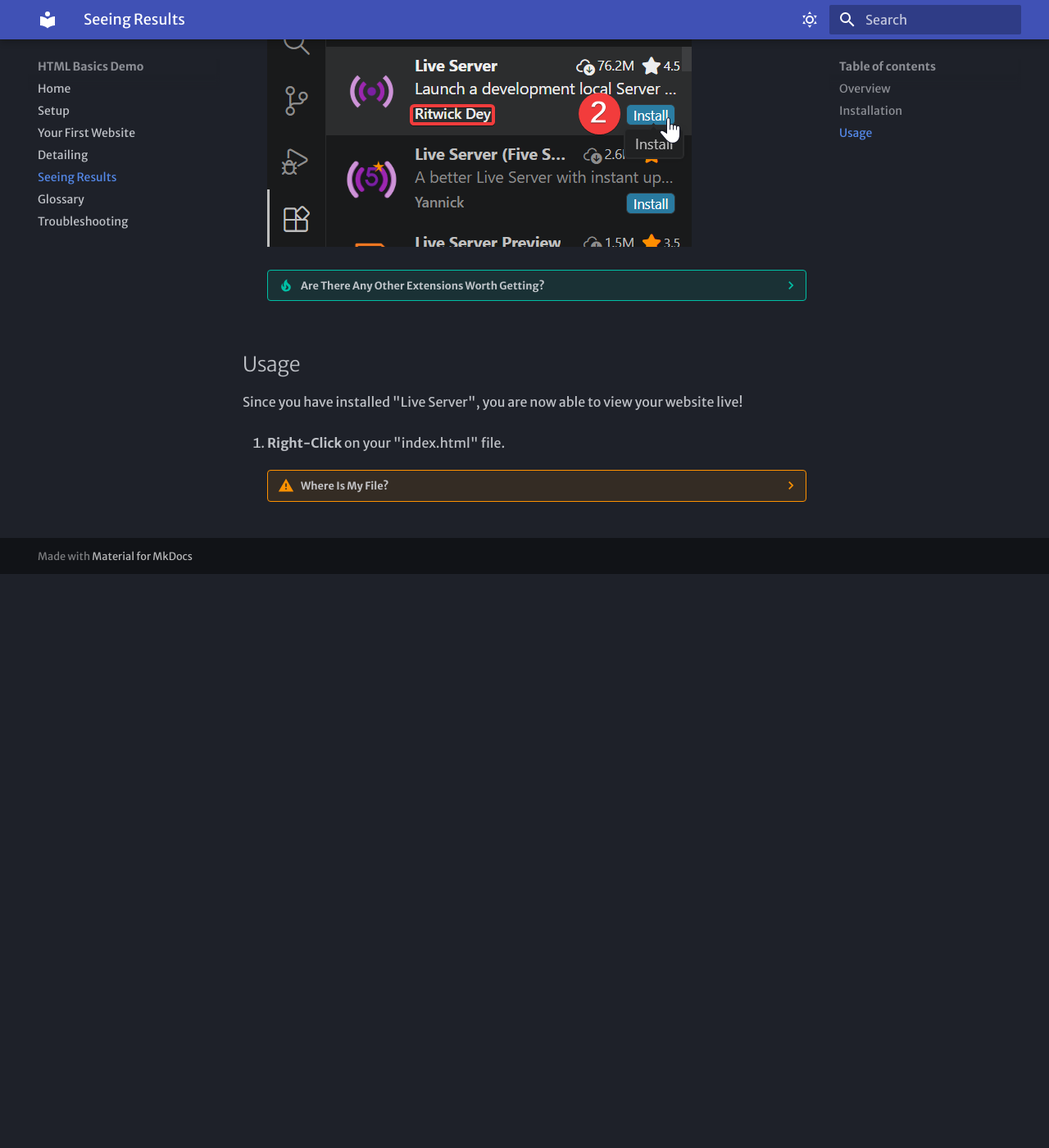
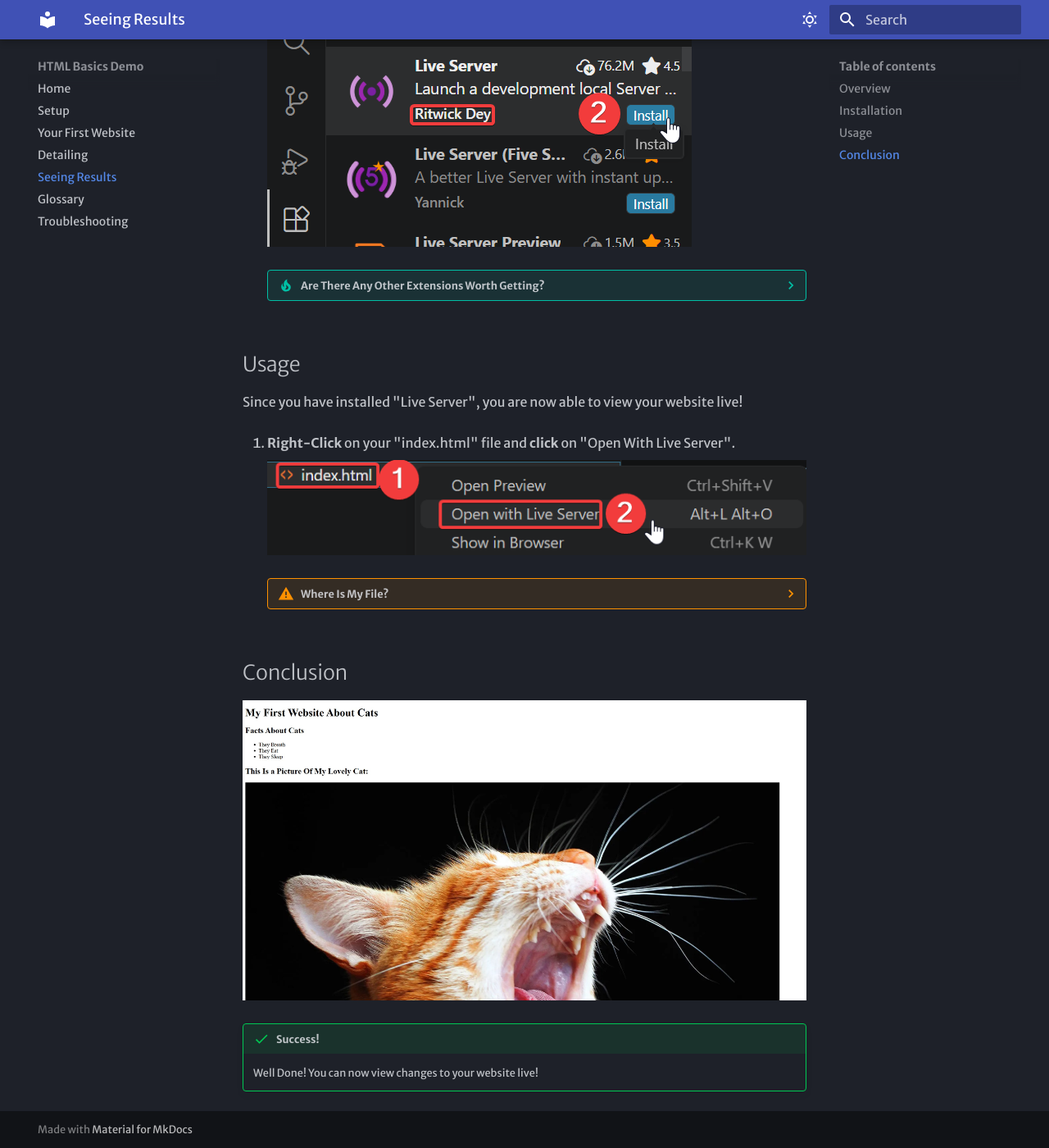
Before and after one commit to heckojay/Basic-HTML-Doc, an MkDocs documentation site: the page built from docs/Live-Server/Live-Server.md, in a window 1280 px wide and 1400 px high, scrolled down 1018 px. Shown: the whole window at 82% size. Built offline with MkDocs 1.6.1 and Material for MkDocs 9.7.7, drawn with Linux system fonts in a browser that asks for light colours; before the commit the page ends 1718 px from its top, so only the background shows below that.

Commit message:
Implement live server section and troubleshooting table

```diff
--- a/docs/Live-Server/Live-Server.md
+++ b/docs/Live-Server/Live-Server.md
@@ -26,7 +26,16 @@
 
 Since you have installed "Live Server", you are now able to view your website live!
 
-1. **Right-Click** on your "index.html" file.
+1. **Right-Click** on your "index.html" file and **click** on "Open With Live Server".
+
+      ![VSCode](images/stp3LS.png)
 
     ??? warning "Where Is My File?"
         Ensure you are in your folder you have selected in [Creating The Home Page](../Basic-HTML/Basic-HTML.md#creating-the-home-page) and if you can not find it (or deleted it...), follow the steps in [Creating The Project Folder](../Basic-HTML/Basic-HTML.md#creating-the-project-folder).
+
+## Conclusion
+
+![VSCode](images/stp4LS.jpg)
+
+!!! success "Success!"
+    Well Done! You can now view changes to your website live!
```
Also changed, not shown: docs/glossary.md (+6 -8 lines), docs/troubleshooting.md (+5 -0 lines), docs/Live-Server/images/stp3LS.png (added), docs/Live-Server/images/stp4LS.jpg (added).
